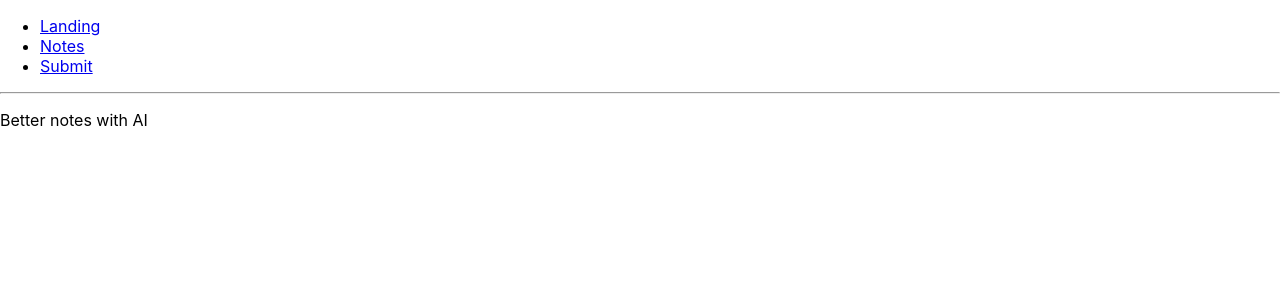
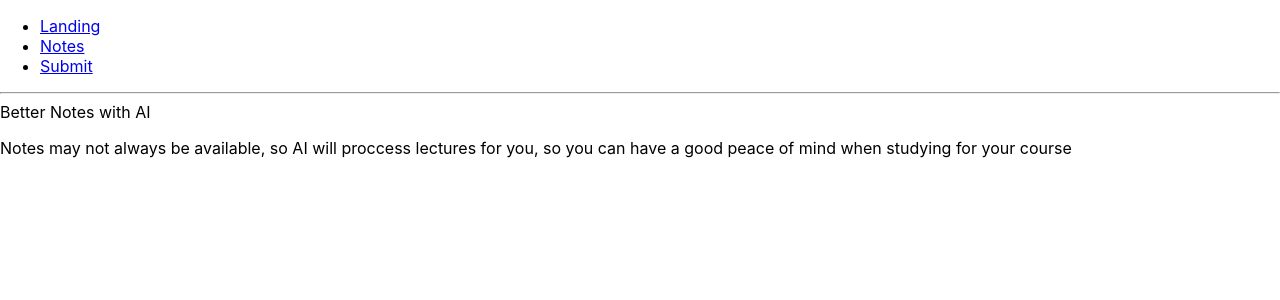
Before and after one commit to Axel-Rodriguez-Leon/henhacks2024, a React (Create React App) app: page / in a window 1280 px wide. Shown: the top 300 px of the page. Built offline with nearby package versions, Linux system fonts and the light colour scheme.

Commit message:
"better" pages

```diff
--- a/package.json
+++ b/package.json
@@ -11,6 +11,7 @@
     "@types/react": "^18.2.61",
     "@types/react-dom": "^18.2.19",
     "react": "^18.2.0",
+    "react-bootstrap": "^2.10.1",
     "react-dom": "^18.2.0",
     "react-router-dom": "^6.22.2",
     "react-scripts": "5.0.1",
--- a/src/pages/Landing.tsx
+++ b/src/pages/Landing.tsx
@@ -1,7 +1,11 @@
 const Landing = () => {
     return (
-        <div>
-      <p>Better notes with AI</p>
+        <div className = "App">
+      <header className=".App-header">
+                Better Notes with AI
+            </header>
+      <p>Notes may not always be available, so AI will proccess lectures
+         for you, so you can have a good peace of mind when studying for your course</p>
     </div>
     )
 }
```
Also changed, not shown: src/App.css (+8 -0 lines), 1 other file (tests, documents, lock files or other folders).
